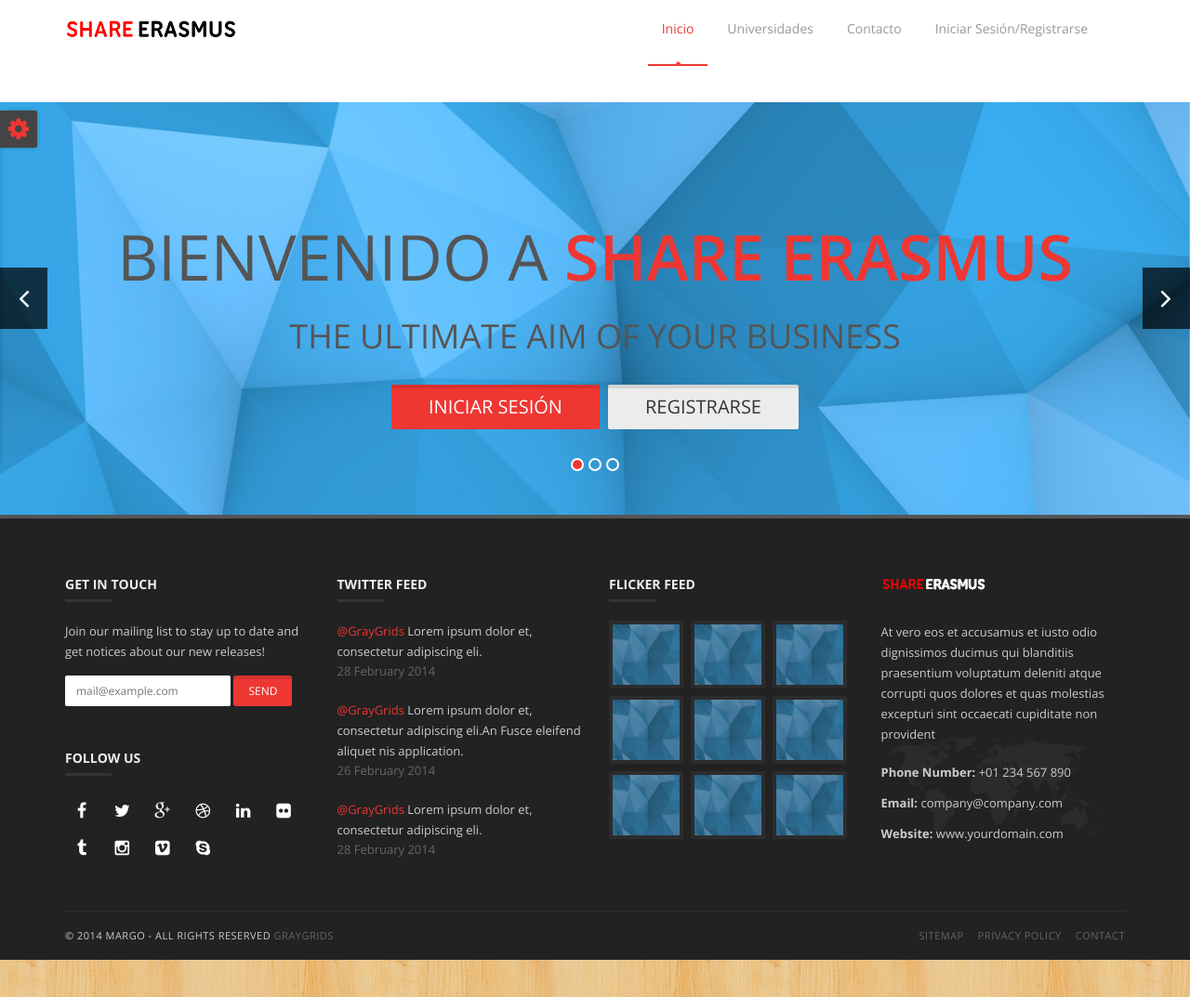
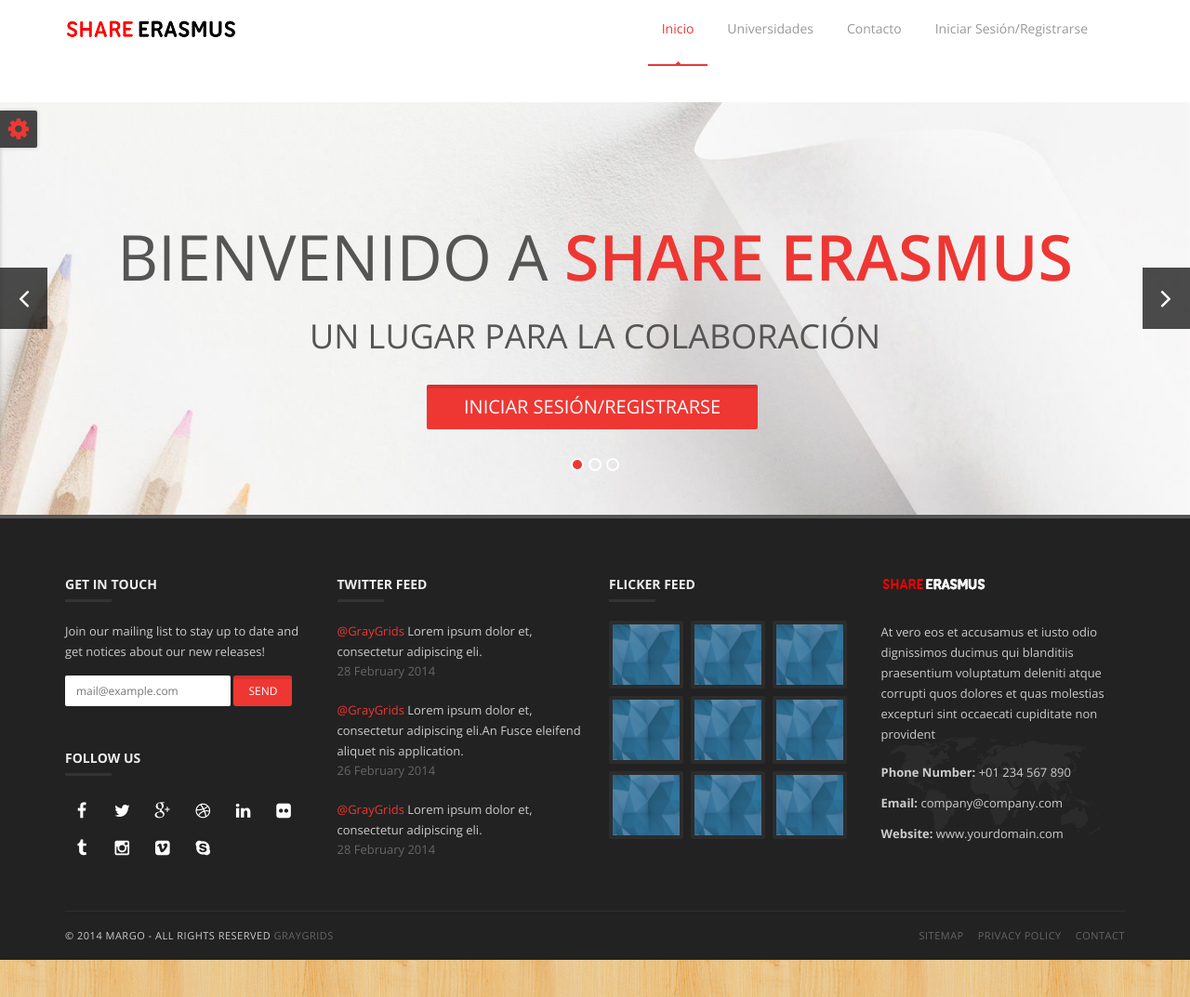
Before and after one commit to marved/erasmus, a Django app: page / in a window 1280 px wide. Shown: the part 41-1114 px from the top of the page at 93% size. Run offline with Django 3.2, Linux system fonts and the light colour scheme.

Commit message:
Improvements in main page

```diff
--- a/shareErasmus/templates/shareErasmus/pages/index.html
+++ b/shareErasmus/templates/shareErasmus/pages/index.html
@@ -25,9 +25,9 @@
                 <span>Bienvenido a <strong>Share Erasmus</strong></span>
               </h2>
               <h3 class="animated3">
-                              <span>The ultimate aim of your business</span>
+                <span>Un lugar para la colaboración</span>
               </h3>
-                <a class="animated4 slider btn btn-system btn-large btn-min-block" href="/sign">Iniciar Sesión</a><a class="animated4 slider btn btn-default btn-min-block" href="/sign">Registrarse</a>
+                <a class="animated4 slider btn btn-system btn-large btn-min-block" href="/sign">Iniciar Sesión/Registrarse</a>
               </p>
             </div>
           </div>
@@ -38,13 +38,11 @@
           <div class="slider-content">
             <div class="col-md-12 text-center">
               <h2 class="animated4">
-                              <span><strong>Margo</strong> for the highest</span>
+                <span><strong>Share Erasmus</strong> te ayuda</span>
               </h2>
               <h3 class="animated5">
-                            <span>The Key of your Success</span>
+                <span>Alumnos Erasmus te aconsejan sobre tu futuro destino europeo</span>
               </h3>
-              <p class="animated6"><a href="#" class="slider btn btn-system btn-large">Buy Now</a>
-              </p>
             </div>
           </div>
         </div>
@@ -54,13 +52,13 @@
           <div class="slider-content">
             <div class="col-md-12 text-center">
               <h2 class="animated7 white">
-                              <span>The way of <strong>Success</strong></span>
+                <span>Comienza la experiencia <strong>Erasmus</strong></span>
               </h2>
               <h3 class="animated8 white">
-                            <span>Why you are waiting</span>
+                <span>¿A qué esperas?</span>
               </h3>
               <div class="">
-                <a class="animated4 slider btn btn-system btn-large btn-min-block" href="#">Get Now</a><a class="animated4 slider btn btn-default btn-min-block" href="#">Live Demo</a>
+                <a class="animated4 slider btn btn-system btn-large btn-min-block" href="/universities">Ver universidades</a>
               </div>
             </div>
           </div>
```
Also changed, not shown: shareErasmus/static/shareErasmus/images/slider/bg1.jpg, shareErasmus/static/shareErasmus/images/slider/bg2.jpg. Lines whose indentation alone changed are shown as unchanged.
